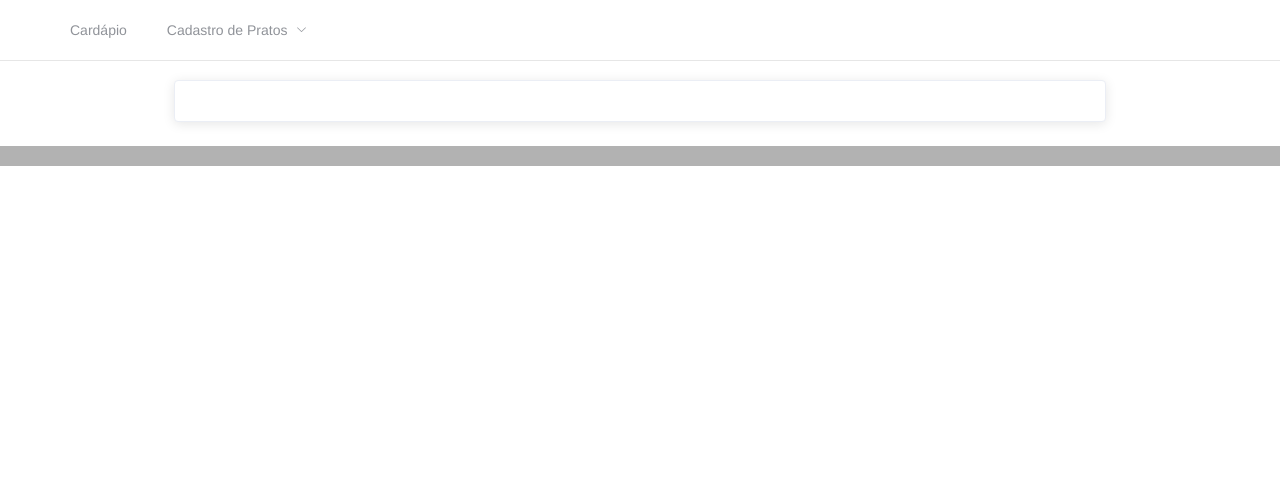
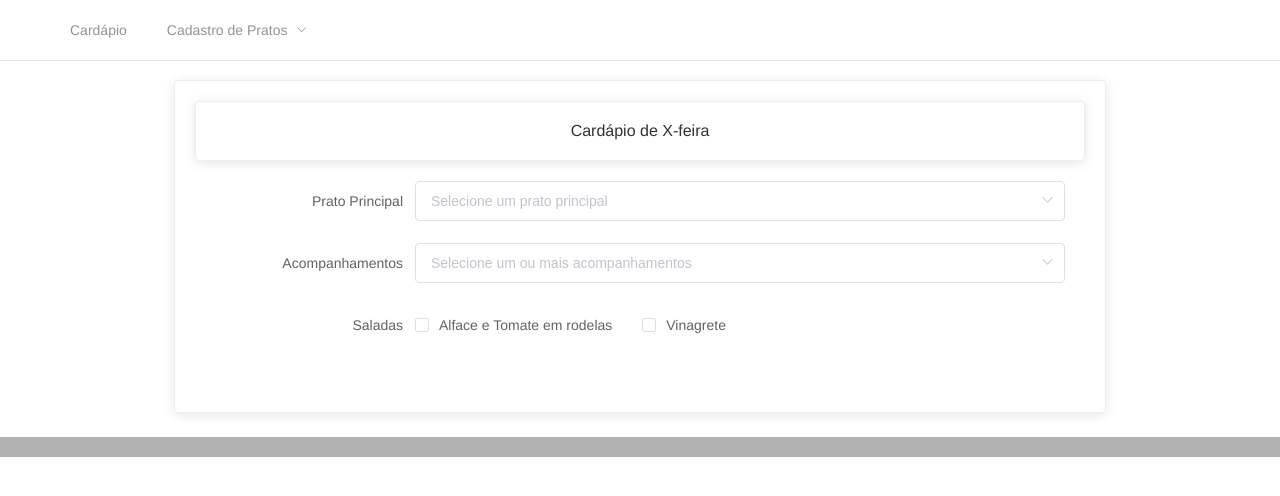
Before and after one commit to deivisondc/slack-dimi-ui, a Vue app: page /cadastro/cardapio in a window 1280 px wide. Shown: the top 496 px of the page. Built offline with nearby package versions, Linux system fonts and the light colour scheme.

Commit message:
cardapioForm layout with test data

```diff
--- a/src/components/cardapio/Cardapio.vue
+++ b/src/components/cardapio/Cardapio.vue
@@ -5,7 +5,7 @@
                 <el-card>
                     <div slot="header">
                         <span>{{ item }}-feira</span>
-                        <el-button style="float:right; padding:0;" type="text">Editar</el-button>
+                        <el-button style="float:right; padding:0;" type="text" @click="goTo('/cadastro/cardapio')">Editar</el-button>
                     </div>
                     <div>
 
@@ -18,7 +18,11 @@
 
 <script>
     export default {
-
+        methods: {
+            goTo(route) {
+                this.$router.push(route)
+            }
+        }
     }
 </script>
 
--- a/src/components/cardapio/CardapioForm.vue
+++ b/src/components/cardapio/CardapioForm.vue
@@ -1,10 +1,58 @@
 <template>
+    <div>
+        <el-card>
+            <span>Cardápio de X-feira </span>
+        </el-card>
+        <el-form ref="form" :model="form" label-width="200px" style="padding: 20px">
+            <el-form-item label="Prato Principal">
+                <el-select v-model="form.pratoPrincipal" placeholder="Selecione um prato principal" style="width: 100%">
+                    <el-option
+                        v-for="pratoPrincipal in pratosPrincipais"
+                        :key="pratoPrincipal"
+                        :label="pratoPrincipal"
+                        :value="pratoPrincipal">
 
+                    </el-option>
+                </el-select>
+            </el-form-item>
+            <el-form-item label="Acompanhamentos">
+                <el-select v-model="form.acompanhamentos" multiple placeholder="Selecione um ou mais acompanhamentos" style="width:100%">
+                    <el-option
+                        v-for="acompanhamento in acompanhamentos"
+                        :key="acompanhamento"
+                        :label="acompanhamento"
+                        :value="acompanhamento">
+
+                    </el-option>
+                </el-select>
+            </el-form-item>
+            <el-form-item label="Saladas">
+                <el-checkbox-group v-model="form.saladas" style="width: 100%; text-align: left">
+                    <el-checkbox v-for="salada in saladas" :key="salada" :label="salada" name="type"></el-checkbox>
+                </el-checkbox-group>
+            </el-form-item>
+        </el-form>
+    </div>
 </template>
 
 <script>
     export default {
+        data() {
+            return {
+                form: {
+                    dayOfWeek: 0,
+                    pratoPrincipal: '',
+                    acompanhamentos: [],
+                    saladas: []
+                },
+                saladas: ['Alface e Tomate em rodelas', 'Vinagrete'],
+                acompanhamentos: ['Ovo e Couve', 'Legumes na mateiga', 'Teste3', 'Teste4'],
+                pratosPrincipais: ['Cupim', 'Panqueca', 'Churrasco']
+            }
+        },
+        methods: {
 
+        }
     }
 </script>
 
```
Also changed, not shown: src/routes.js (+8 -6 lines).
